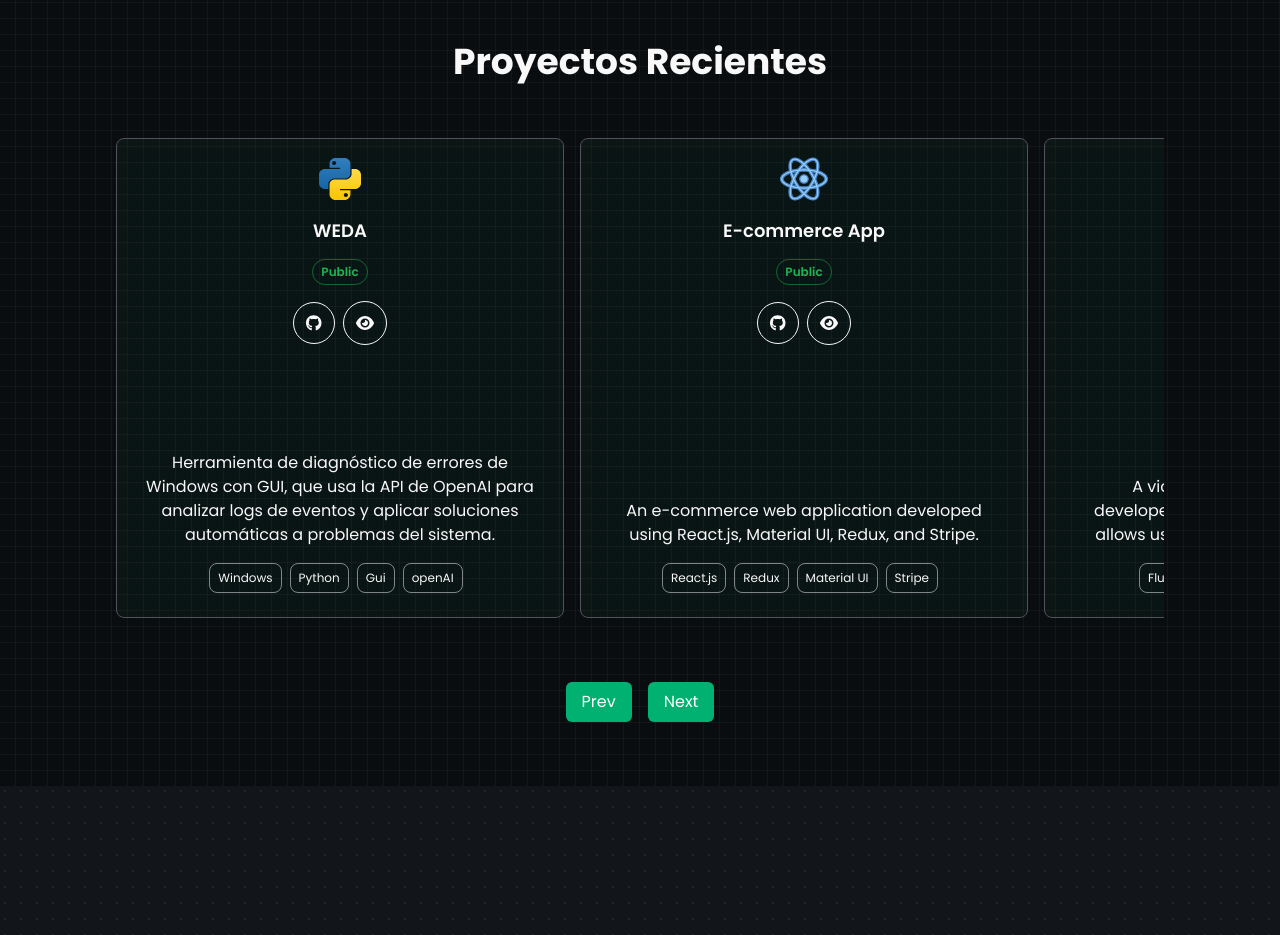
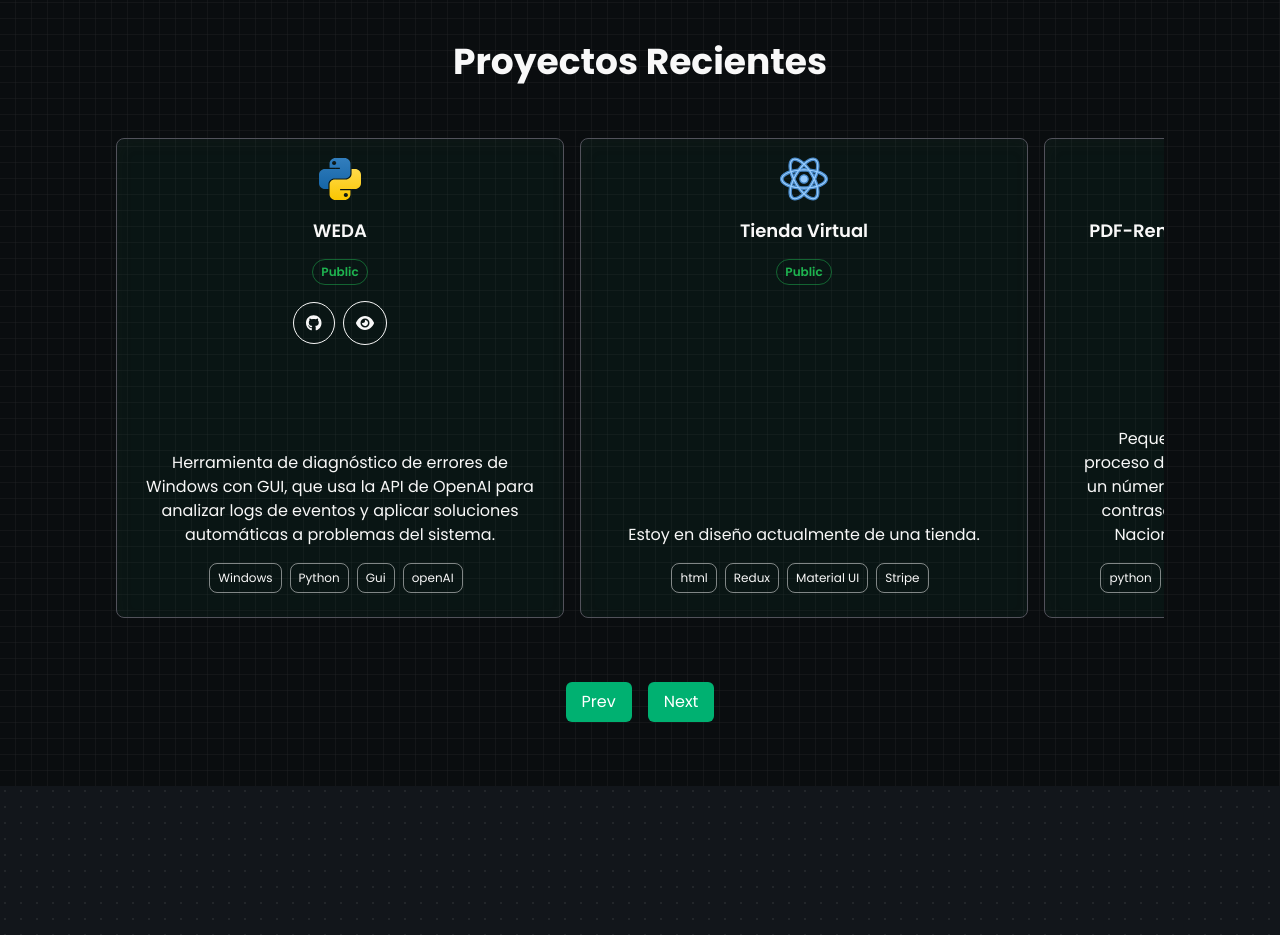
Before and after one commit to LSCF84/portfolio.nextjs.vercel.app, a Next.js app: page / in a window 1280 px wide. Shown: the part 8260-9195 px from the top of the page. Built offline with nearby package versions, Linux system fonts and the light colour scheme; what tailwindcss-debug-screens would draw is missing.

Commit message:
Update projects.ts

```diff
--- a/src/data/projects.ts
+++ b/src/data/projects.ts
@@ -14,107 +14,109 @@ const projects: IProjectItem[] = [
     tags: ["Windows", "Python", "Gui", "openAI"],
   },
   {
-    id: "e-commerce-app-mern",
-    title: "E-commerce App",
+    id: "Tienda",
+    title: "Tienda Virtual",
     description:
-      "An e-commerce web application developed using React.js, Material UI, Redux, and Stripe.",
+      "Estoy en diseño actualmente de una tienda.",
     icon: "/skills/react.svg",
     repoType: RepoType.Public,
     projectType: ProjectType.Personal,
-    githubUrl: "https://github.com/nixrajput/ecommerce-web-reactjs",
-    url: "https://nixlab-shop.vercel.app",
-    tags: ["React.js", "Redux", "Material UI", "Stripe"],
+    githubUrl: "",
+    url: "",
+    tags: ["html", "Redux", "Material UI", "Stripe"],
   },
   {
-    id: "video-calling-app-flutter",
-    title: "Video Calling App",
+    id: "PDF-Renamer-Security-Suite-PDF-RSS",
+    title: "PDF-Renamer-Security-Suite-PDF-RSS",
     description:
-      "A video calling mobile application developed using Flutter and Agora SDK that allows users to call each other face to face.",
+      "Pequeña utilidad para automatizar el proceso de renombrar archivos PDF utilizando un número de identificador y protegerlos con contraseña utilizando su DNI (Documento Nacional de Identidad) o contraseñas.",
+    icon: "/skills/python.svg",
+    repoType: RepoType.Public,
+    projectType: ProjectType.Personal,
+    githubUrl: "https://github.com/LSCF84/PDF-Renamer-Security-Suite-PDF-RSS",
+    url: "https://github.com/LSCF84/PDF-Renamer-Security-Suite-PDF-RSS",
+    tags: ["python", "pandas", "tkinter", "excel automation"],
+  },
+  {
+    id: "PDF-Renamer-Security-PDF-RS",
+    title: "PDF-Renamer-Security-PDF-RS",
+    description:
+      "A RESTful API developed using Node.js, Express.js, and MongoDB to integrate backend and frontend with ease.",
+    icon: "/skills/python.svg",
+    repoType: RepoType.Public,
+    projectType: ProjectType.Personal,
+    githubUrl: "https://github.com/nixrajput/social-media-api-nodejs",
+    tags: ["python", "PDF", "Seguridad", "pypdf2"],
+  },
+  {
+    id: "Check-Software-Minimum-CSM",
+    title: "Check-Software-Minimum-CSM",
+    description:
+      "A grocery list maker mobile application developed using Flutter, BloC, Hive DB, and PDF.",
+    icon: "/skills/python.svg",
+    repoType: RepoType.Public,
+    projectType: ProjectType.Personal,
+    githubUrl: "https://github.com/LSCF84/Check-Software-Minimum-CSM",
+    url: "https://github.com/LSCF84/Check-Software-Minimum-CSM",
+    tags: ["Python", "Windows", "Tkinter", "Excel", "Automation"],
+  },
+  {
+    id: "Version Renamer GUI (VR-GUI)",
+    title: "Version Renamer GUI (VR-GUI)",
+    description:
+      "Utilidad Python con interfaz gráfica (GUI) que renombra archivos .py aplicando un sistema de versionado automático basado en la fecha de modificación.",
+    icon: "/skills/nodejs.svg",
+    repoType: RepoType.Public,
+    projectType: ProjectType.Personal,
+    githubUrl: "https://github.com/LSCF84/Version-Renamer-GUI_VR-GUI",
+    tags: ["python", "Windows", "Automation", "GUI"],
+  },
+  {
+    id: "portfolio-website",
+    title: "Portfolio Moderno",
+    description:
+      "Plataforma desarrollada con las últimas tendencias, enfocada en optimización y rendimiento",
     icon: "/skills/flutter.svg",
     repoType: RepoType.Public,
     projectType: ProjectType.Personal,
-    githubUrl: "https://github.com/nixrajput/video-calling-app-flutter",
-    url: "https://github.com/nixrajput/video-calling-app-flutter/releases",
-    tags: ["Flutter", "Dart", "GetX", "Agora SDK"],
+    githubUrl: "https://jrdev-lscf.vercel.app/",
+    url: "https://jrdev-lscf.vercel.app/",
+    tags: ["Next.js", "React.js", "TypeScript", "Sass", "Vercel"],
   },
   {
-    id: "social-media-api-nodejs",
-    title: "Social Media API",
+    id: "portfolio-website",
+    title: "Portfolio Clásico",
     description:
-      "A RESTful API developed using Node.js, Express.js, and MongoDB to integrate backend and frontend with ease.",
-    icon: "/skills/nestjs.svg",
-    repoType: RepoType.Public,
-    projectType: ProjectType.Personal,
-    githubUrl: "https://github.com/nixrajput/social-media-api-nodejs",
-    tags: ["Node.js", "Express.js", "MongoDB", "WebSocket"],
-  },
-  {
-    id: "grocery-list-maker-app-flutter",
-    title: "Grocery List Maker App",
-    description:
-      "A grocery list maker mobile application developed using Flutter, BloC, Hive DB, and PDF.",
-    icon: "/skills/flutter.svg",
-    repoType: RepoType.Public,
-    projectType: ProjectType.Personal,
-    githubUrl: "https://github.com/nixrajput/grocery-list-maker-flutter",
-    url: "https://github.com/nixrajput/grocery-list-maker-flutter/releases/latest",
-    tags: ["Flutter", "Dart", "BLoC", "PDF", "Hive"],
-  },
-  {
-    id: "e-commerce-api-nodejs",
-    title: "E-commerce API",
-    description:
-      "A RESTful API developed using Node.js, Express.js, MongoDB, and Stripe to integrate e-commerce backend.",
-    icon: "/skills/nodejs.svg",
-    repoType: RepoType.Public,
-    projectType: ProjectType.Personal,
-    githubUrl: "https://github.com/nixrajput/ecommerce-api-nodejs",
-    tags: ["Node.js", "Express.js", "MongoDB", "Stripe"],
-  },
-  {
-    id: "flutter-carousel-widget-package",
-    title: "Flutter Carousel Widget Package",
-    description:
-      "A customizable carousel widget for Flutter, offering features such as infinite scrolling, auto-scrolling, custom child widgets, pre-built indicators, expandable child widgets, auto-sized child support, and enlarged center page.",
-    icon: "/skills/flutter.svg",
-    repoType: RepoType.Public,
-    projectType: ProjectType.Personal,
-    githubUrl: "https://github.com/nixrajput/flutter-carousel-widget-package",
-    tags: ["Flutter", "Dart", "Carousel"],
-  },
-  {
-    id: "get-time-ago-package",
-    title: "GetTimeAgo Package",
-    description:
-      "A Dart package that converts and formats DateTime objects into human-readable 'time ago' strings, such as '20 seconds ago', 'a minute ago', or '7 hours ago'.",
+      "Mi primera presentación personal, utilizando una pila de desarrollo web tradicional (HTML/CSS)",
     icon: "/skills/dart.svg",
     repoType: RepoType.Public,
     projectType: ProjectType.Personal,
-    githubUrl: "https://github.com/nixrajput/gettimeago",
-    tags: ["Dart", "DateTime", "Formatting"],
+    githubUrl: "https://portfolio-websteel.vercel.app/",
+    url: "https://portfolio-websteel.vercel.app/",
+    tags: ["HTML", "CSS", "Vercel", "JavaScript"],
   },
   {
     id: "portfolio-website",
-    title: "Portfolio Website",
+    title: "Portfolio Main",
     description:
-      "This repository contains the source code for a portfolio website built using Next.js and Sass.",
+      "Mi plataforma profesional más reciente. Muestra la combinación de 15 años de experiencia IT con mi enfoque actual en desarrollo web y programación moderna.",
     icon: "/skills/nextjs.png",
     repoType: RepoType.Public,
     projectType: ProjectType.Personal,
-    githubUrl: "https://github.com/nixrajput/portfolio-website",
-    url: "https://nixrajput.dev",
-    tags: ["Next.js", "Sass", "Web Development"],
+    githubUrl: "https://portfolio-main-lscf.vercel.app/",
+    url: "https://portfolio-main-lscf.vercel.app/",
+    tags: ["Next.js", "Sass", "TypeScript", "Vercel"],
   },
   {
-    id: "bus-reservation-system-management",
-    title: "Bus Reservation System Management",
+    id: "En desarrollo",
+    title: "En desarrollo",
     description:
-      "This repository contains the Bus Reservation System Management project developed using Object Oriented Programming (OOP) and File Handling concepts in C++.",
+      "En desarrollo",
     icon: "/skills/cpp.png",
     repoType: RepoType.Public,
     projectType: ProjectType.Personal,
-    githubUrl: "https://github.com/nixrajput/bus-reservation-system",
-    tags: ["C++", "OOP", "File Handling"],
+    githubUrl: "https://github.com/LSCF84/",
+    tags: ["Desarrollo", "Desarrollo", "Desarrollo"],
   },
 ];
 export default projects;
```
